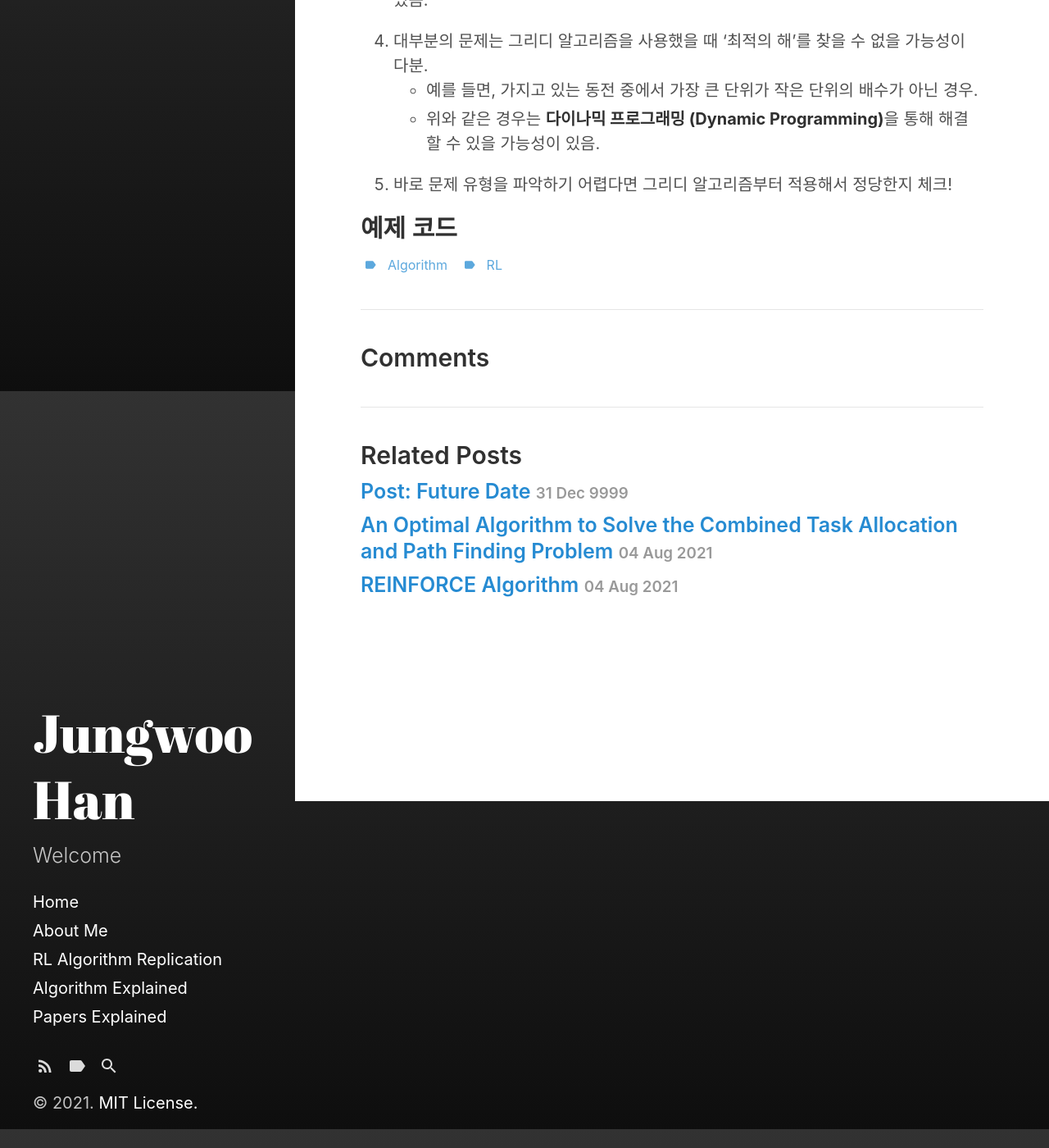
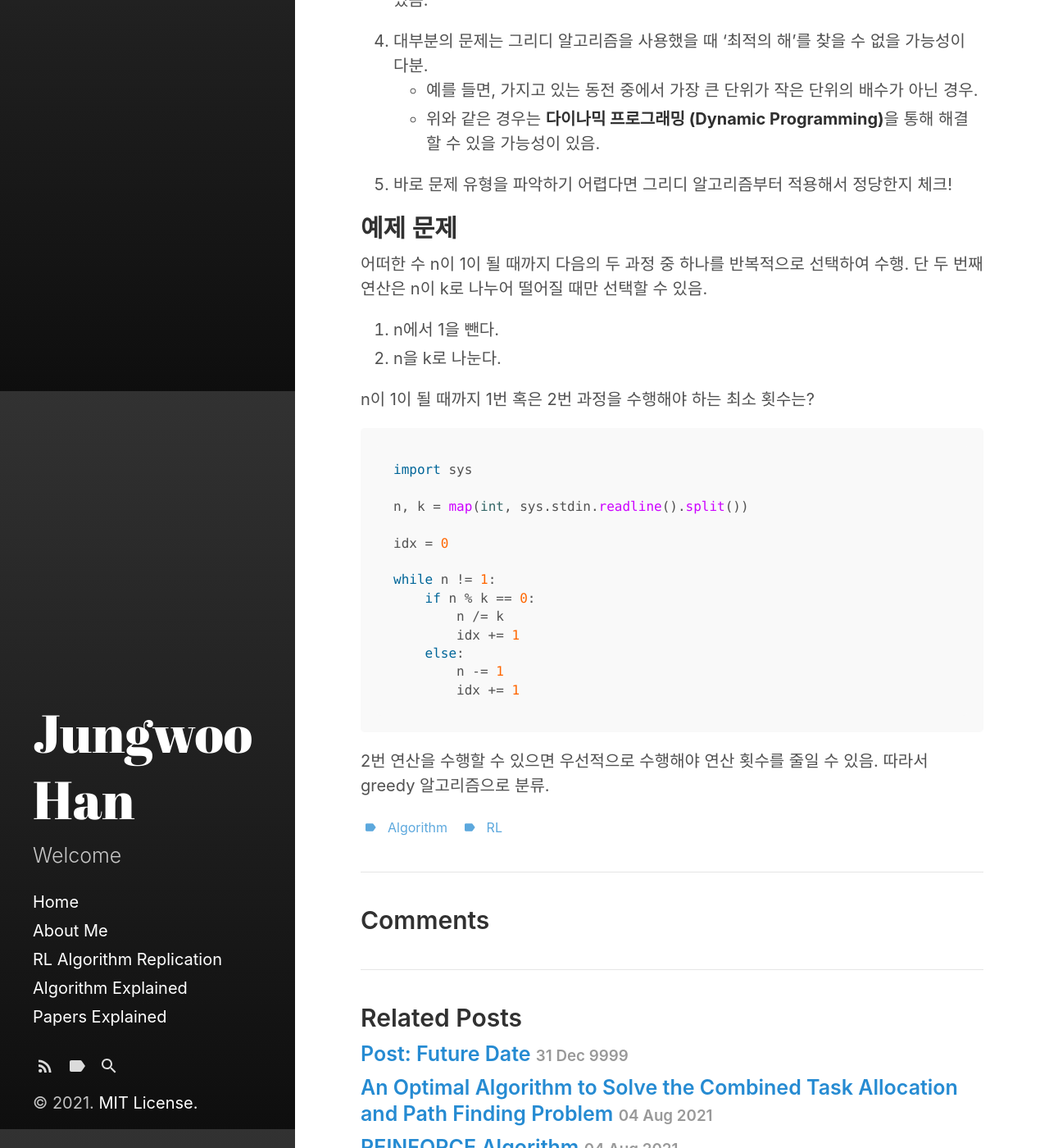
Before and after one commit to jungwoohan72/jungwoohan72.github.io, a Jekyll site: the page built from _posts/2021-08-03-greedy-algorithm.md, in a window 1280 px wide and 1400 px high, scrolled down 423 px. Shown: the whole window at 82% size. Built offline with Jekyll 4.4.1, drawn with Linux system fonts in a browser that asks for light colours.

Commit message:
Greedy algorithm examples

````diff
--- a/_posts/2021-08-03-greedy-algorithm.md
+++ b/_posts/2021-08-03-greedy-algorithm.md
@@ -23,4 +23,29 @@ last_modified_at: 2021-08-03T09:42:52-05:00
 
 5. 바로 문제 유형을 파악하기 어렵다면 그리디 알고리즘부터 적용해서 정당한지 체크!
 
-## 예제 코드
+## 예제 문제
+
+어떠한 수 n이 1이 될 때까지 다음의 두 과정 중 하나를 반복적으로 선택하여 수행.
+단 두 번째 연산은 n이 k로 나누어 떨어질 때만 선택할 수 있음.
+
+1. n에서 1을 뺀다.
+2. n을 k로 나눈다.
+
+n이 1이 될 때까지 1번 혹은 2번 과정을 수행해야 하는 최소 횟수는?
+
+```python
+import sys
+
+n, k = map(int, sys.stdin.readline().split())
+
+idx = 0
+
+while n != 1:
+    if n % k == 0:
+        n /= k
+        idx += 1
+    else:
+        n -= 1
+        idx += 1
+```
+2번 연산을 수행할 수 있으면 우선적으로 수행해야 연산 횟수를 줄일 수 있음. 따라서 greedy 알고리즘으로 분류.
````
